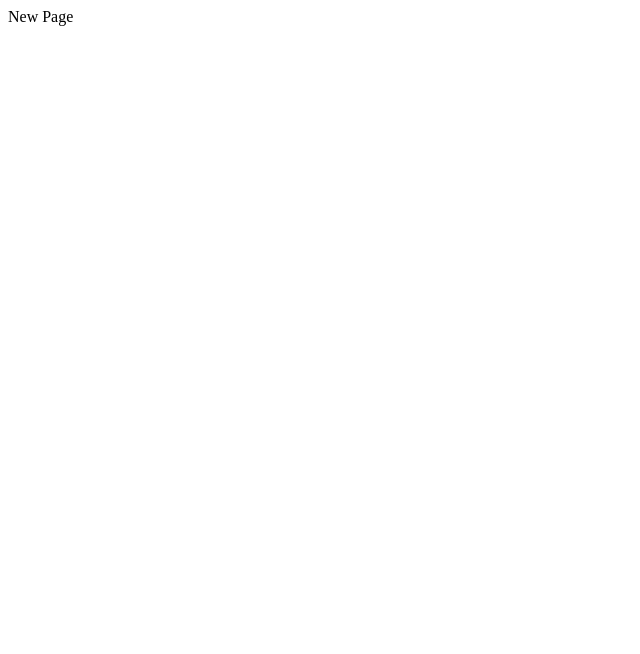
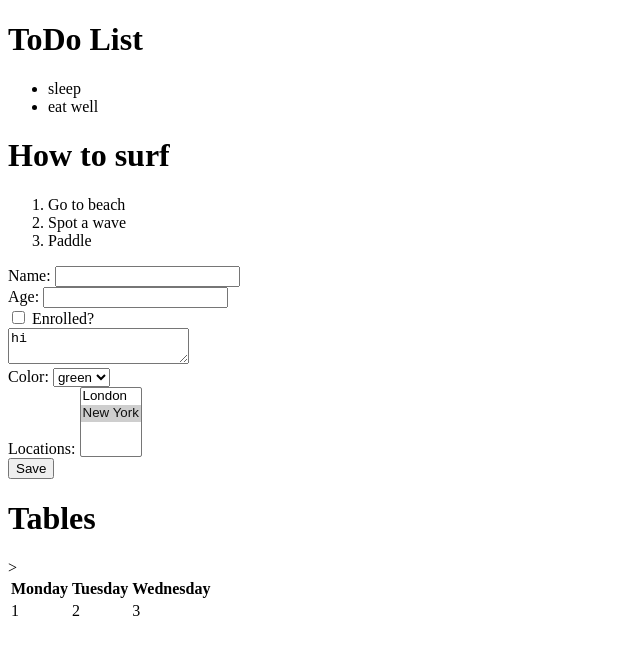
Before and after one commit to krishanj20/HTML-and-CSS, a plain HTML site: page newpage.html in a window 1280 px wide. Shown: the whole page, without its empty margins (0-640 px from the left). Drawn offline with Linux system fonts and the light colour scheme.

Commit message:
Add many features
Finished the course basically, forms, tables etc have been adeed. Still quite barebones.

```diff
--- a/newpage.html
+++ b/newpage.html
@@ -1 +1,79 @@
-New Page
+<!DOCTYPE html>
+<html lang ="en">
+<html>
+  <head>
+      <title> This is a page</title>
+      <meta charset="UTF-8" >
+      <meta name= "description" content="This is what google will show">
+  </head>
+
+  <body>
+    <h1> ToDo List </h1>
+
+    <ul>
+      <li>sleep</li>
+      <li> eat well </li>
+    </ul>
+
+    <h1> How to surf </h1>
+
+    <ol>
+      <li>Go to beach</li>
+      <li>Spot a wave </li>
+      <li> Paddle </li>
+    </ol>
+
+    <form>
+      <div>
+        Name: <input type="text" required />
+      </div>
+
+      <div>
+        Age: <input type="number" />
+      </div>
+
+      <div>
+        <input type="checkbox" /> Enrolled?
+      </div>
+
+      <div>
+        <textarea>hi</textarea>
+      </div>
+
+      <div>
+        Color:
+        <select>
+          <option>red</option>
+          <option selected>green</option>
+        </select>
+      </div>
+
+      <div>
+        Locations:
+        <select multiple>
+          <option>London</option>
+          <option selected>New York</option>
+        </select>
+      </div>
+
+      <div>
+        <input type= "submit" value="Save" />
+      </div>
+    </form>
+
+    <h1> Tables </h1>
+    <table>
+      <tr>
+        <th>Monday</th>
+        <th>Tuesday</th>>
+        <th>Wednesday</th>
+      </tr>
+      <tr>
+        <td>1</td>
+        <td>2</td>
+        <td>3</td>
+      </tr>
+    </table>
+
+  </body>
+</html>
```
